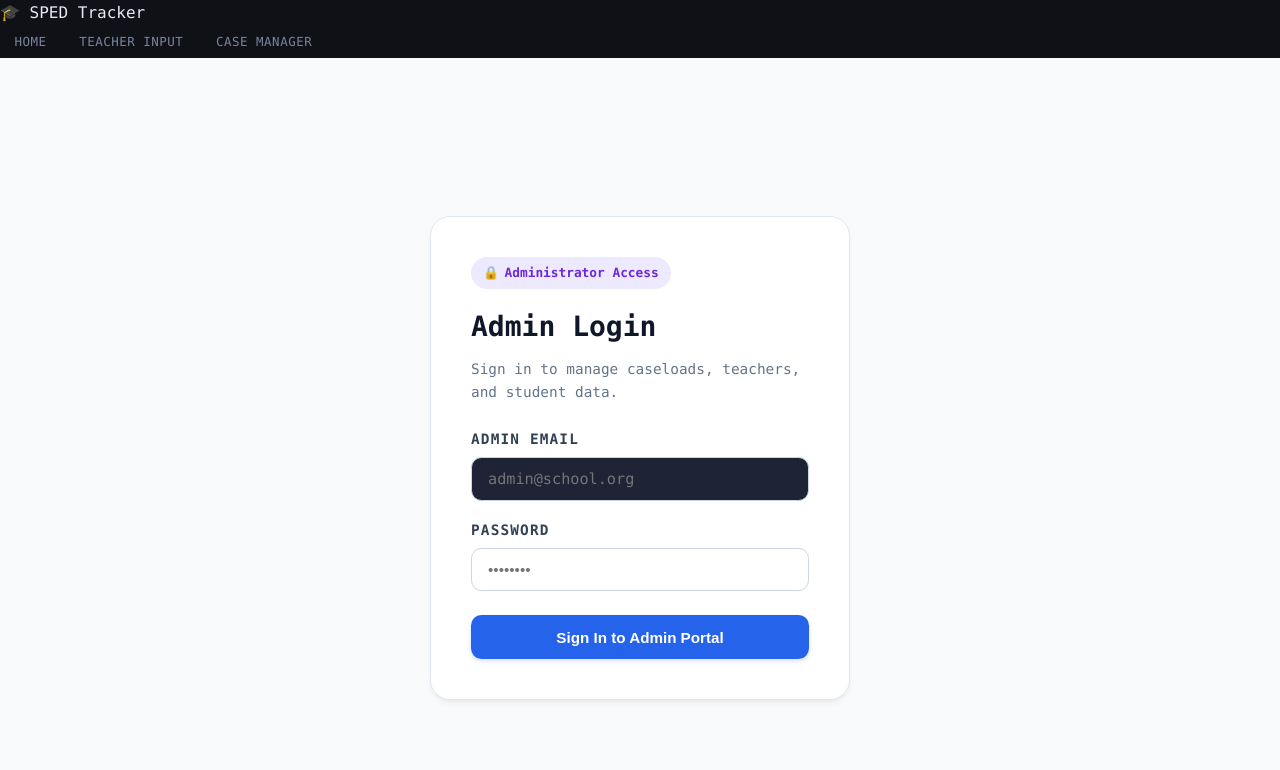
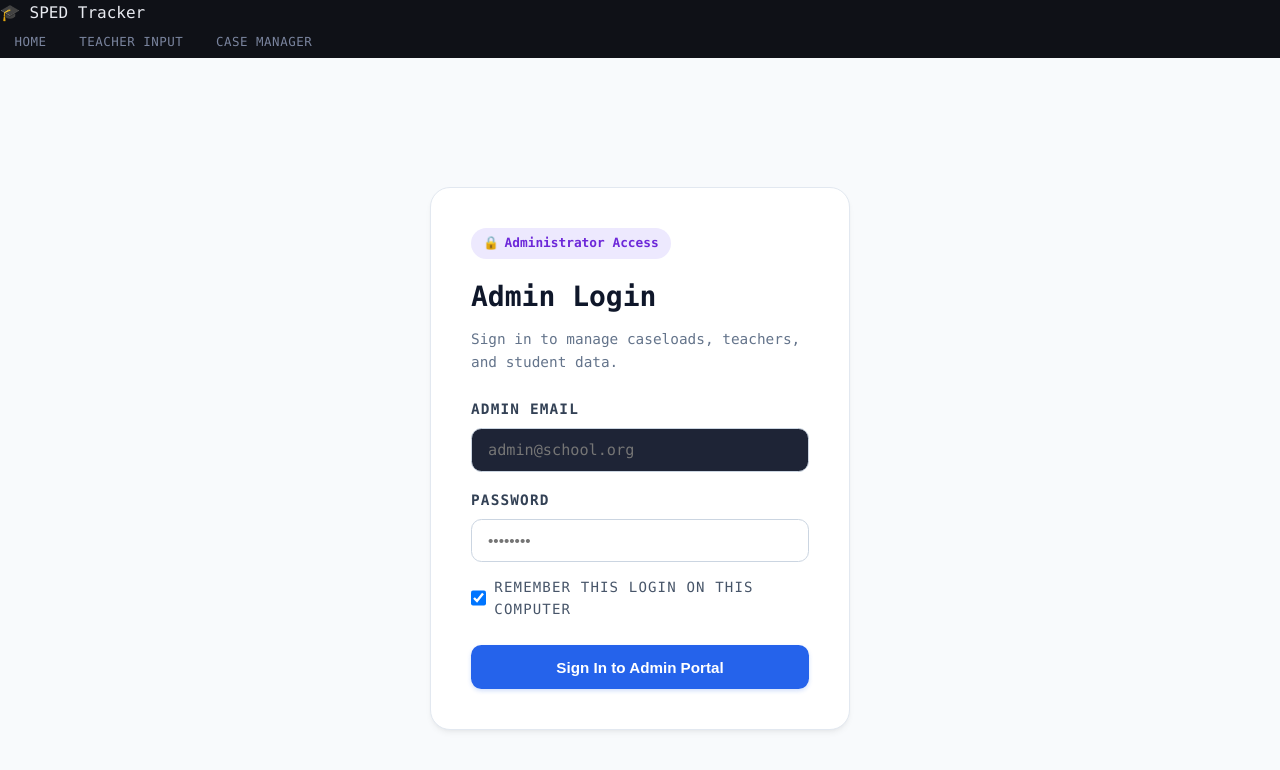
Before and after one commit to jjester58-eng/sped-tracker, a Next.js app: page /admin/login in a window 1280 px wide. Shown: the top 770 px of the page. Built offline with nearby package versions, Linux system fonts and the light colour scheme; no server answers.

Commit message:
Improve admin login and browser password-manager support

```diff
--- a/app/admin/login/page.tsx
+++ b/app/admin/login/page.tsx
@@ -1,8 +1,10 @@
 "use client";
 
-import { useState } from "react";
+import { useEffect, useState } from "react";
 import { useRouter } from "next/navigation";
 import { useSupabase } from "@/lib/useSupabase";
+
+const SAVED_EMAIL_KEY = "sped-tracker-admin-email";
 
 export default function AdminLoginPage() {
   const supabase = useSupabase();
@@ -10,18 +12,36 @@ export default function AdminLoginPage() {
 
   const [email, setEmail] = useState("");
   const [password, setPassword] = useState("");
+  const [rememberEmail, setRememberEmail] = useState(true);
   const [error, setError] = useState<string | null>(null);
   const [loading, setLoading] = useState(false);
+
+  useEffect(() => {
+    try {
+      const savedEmail = window.localStorage.getItem(SAVED_EMAIL_KEY);
+      if (savedEmail) setEmail(savedEmail);
+    } catch {
+      // Local storage may be unavailable in some browser privacy modes.
+    }
+  }, []);
 
   const handleLogin = async (e: React.FormEvent) => {
     e.preventDefault();
     setError(null);
     setLoading(true);
 
+    const normalizedEmail = email.trim().toLowerCase();
+
     try {
+      if (rememberEmail) {
+        window.localStorage.setItem(SAVED_EMAIL_KEY, normalizedEmail);
+      } else {
+        window.localStorage.removeItem(SAVED_EMAIL_KEY);
+      }
+
       const { data, error: signInError } =
         await supabase.auth.signInWithPassword({
-          email: email.trim(),
+          email: normalizedEmail,
           password,
         });
 
@@ -44,7 +64,7 @@ export default function AdminLoginPage() {
           const { data: adminUser } = await supabase
             .from("admin_users")
             .select("id, active")
-            .eq("email", email.trim().toLowerCase())
+            .eq("email", normalizedEmail)
             .single();
 
           if (adminUser && adminUser.active !== false) {
@@ -60,7 +80,7 @@ export default function AdminLoginPage() {
           const { data: adminRecord } = await supabase
             .from("admins")
             .select("user_id")
-            .eq("email", email.trim().toLowerCase())
+            .eq("email", normalizedEmail)
             .single();
 
           if (adminRecord) {
@@ -113,6 +133,7 @@ export default function AdminLoginPage() {
     >
       <form
         onSubmit={handleLogin}
+        autoComplete="on"
         style={{
           backgroundColor: "white",
           borderRadius: "1.25rem",
@@ -157,6 +178,7 @@ export default function AdminLoginPage() {
 
         {error && (
           <div
+            role="alert"
             style={{
               color: "#991b1b",
               background: "#fef2f2",
@@ -173,6 +195,7 @@ export default function AdminLoginPage() {
 
         <div style={{ marginBottom: "1.1rem" }}>
           <label
+            htmlFor="admin-email"
             style={{
               display: "block",
               fontWeight: 600,
@@ -184,10 +207,14 @@ export default function AdminLoginPage() {
             Admin Email
           </label>
           <input
+            id="admin-email"
+            name="email"
             type="email"
             value={email}
             onChange={(e) => setEmail(e.target.value)}
             required
+            autoComplete="username"
+            inputMode="email"
             placeholder="admin@school.org"
             style={{
               width: "100%",
@@ -200,8 +227,9 @@ export default function AdminLoginPage() {
           />
         </div>
 
-        <div style={{ marginBottom: "1.5rem" }}>
+        <div style={{ marginBottom: "0.9rem" }}>
           <label
+            htmlFor="admin-password"
             style={{
               display: "block",
               fontWeight: 600,
@@ -213,10 +241,13 @@ export default function AdminLoginPage() {
             Password
           </label>
           <input
+            id="admin-password"
+            name="password"
             type="password"
             value={password}
             onChange={(e) => setPassword(e.target.value)}
             required
+            autoComplete="current-password"
             placeholder="••••••••"
             style={{
               width: "100%",
@@ -228,6 +259,26 @@ export default function AdminLoginPage() {
             }}
           />
         </div>
+
+        <label
+          style={{
+            display: "flex",
+            alignItems: "center",
+            gap: "0.55rem",
+            marginBottom: "1.5rem",
+            color: "#475569",
+            fontSize: "0.88rem",
+            cursor: "pointer",
+          }}
+        >
+          <input
+            type="checkbox"
+            checked={rememberEmail}
+            onChange={(e) => setRememberEmail(e.target.checked)}
+            style={{ width: "1rem", height: "1rem" }}
+          />
+          <span>Remember this login on this computer</span>
+        </label>
 
         <button
           type="submit"
```
